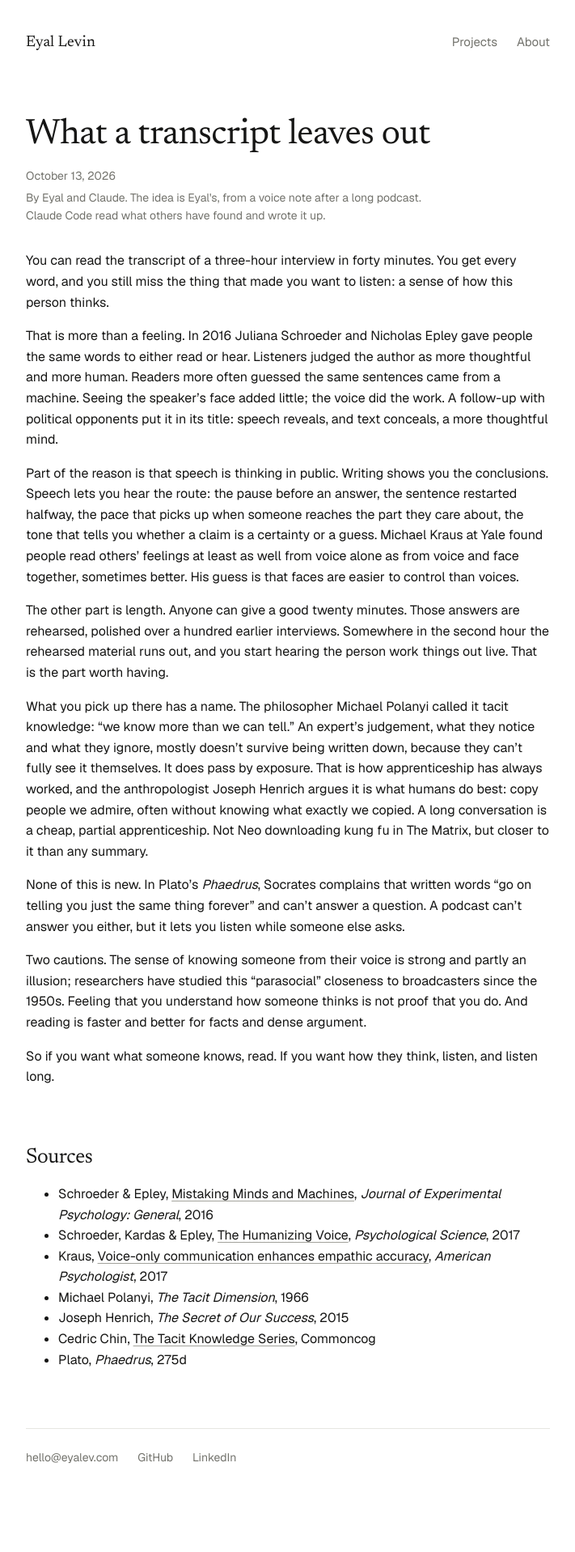
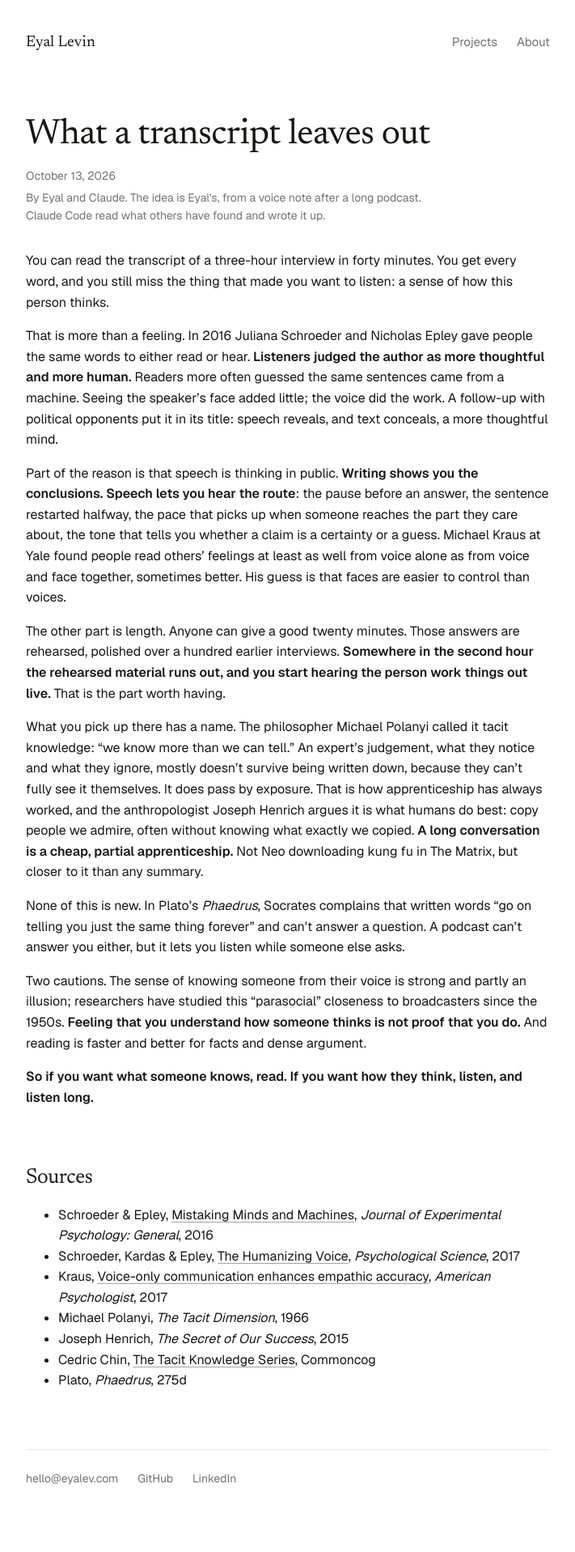
Before and after one commit to eyalev/eyalev.github.io, a Jekyll site: the page built from _with_claude/what-a-transcript-leaves-out.md, in a window 1280 px wide. Shown: the whole page at 81% size, without its empty margins (284-995 px from the left). Built offline with Jekyll 4.4.1, drawn with Linux system fonts in a browser that asks for light colours; before the commit the page ends 1892 px from its top, so only the background shows below that.

Commit message:
with-claude post: bold the key sentence of each section
Loads Geist 600 so bold is a real weight, not synthesized.

Co-Authored-By: Claude Opus 5.5 (1M context) <noreply@anthropic.com>

```diff
--- a/_layouts/default.html
+++ b/_layouts/default.html
@@ -13,7 +13,7 @@
 <meta name="theme-color" content="#121211" media="(prefers-color-scheme: dark)">
 <link rel="preconnect" href="https://fonts.googleapis.com">
 <link rel="preconnect" href="https://fonts.gstatic.com" crossorigin>
-<link rel="stylesheet" href="https://fonts.googleapis.com/css2?family=Geist:wght@400;500&family=Newsreader:opsz,wght@6..72,400;6..72,500&display=swap">
+<link rel="stylesheet" href="https://fonts.googleapis.com/css2?family=Geist:wght@400;500;600&family=Newsreader:opsz,wght@6..72,400;6..72,500&display=swap">
 <link rel="stylesheet" href="/assets/style.css">
 </head>
 <body{% if page.home %} class="home"{% endif %}>
--- a/_with_claude/what-a-transcript-leaves-out.md
+++ b/_with_claude/what-a-transcript-leaves-out.md
@@ -9,19 +9,19 @@ noindex: true
 
 You can read the transcript of a three-hour interview in forty minutes. You get every word, and you still miss the thing that made you want to listen: a sense of how this person thinks.
 
-That is more than a feeling. In 2016 Juliana Schroeder and Nicholas Epley gave people the same words to either read or hear. Listeners judged the author as more thoughtful and more human. Readers more often guessed the same sentences came from a machine. Seeing the speaker's face added little; the voice did the work. A follow-up with political opponents put it in its title: speech reveals, and text conceals, a more thoughtful mind.
+That is more than a feeling. In 2016 Juliana Schroeder and Nicholas Epley gave people the same words to either read or hear. **Listeners judged the author as more thoughtful and more human.** Readers more often guessed the same sentences came from a machine. Seeing the speaker's face added little; the voice did the work. A follow-up with political opponents put it in its title: speech reveals, and text conceals, a more thoughtful mind.
 
-Part of the reason is that speech is thinking in public. Writing shows you the conclusions. Speech lets you hear the route: the pause before an answer, the sentence restarted halfway, the pace that picks up when someone reaches the part they care about, the tone that tells you whether a claim is a certainty or a guess. Michael Kraus at Yale found people read others' feelings at least as well from voice alone as from voice and face together, sometimes better. His guess is that faces are easier to control than voices.
+Part of the reason is that speech is thinking in public. **Writing shows you the conclusions. Speech lets you hear the route**: the pause before an answer, the sentence restarted halfway, the pace that picks up when someone reaches the part they care about, the tone that tells you whether a claim is a certainty or a guess. Michael Kraus at Yale found people read others' feelings at least as well from voice alone as from voice and face together, sometimes better. His guess is that faces are easier to control than voices.
 
-The other part is length. Anyone can give a good twenty minutes. Those answers are rehearsed, polished over a hundred earlier interviews. Somewhere in the second hour the rehearsed material runs out, and you start hearing the person work things out live. That is the part worth having.
+The other part is length. Anyone can give a good twenty minutes. Those answers are rehearsed, polished over a hundred earlier interviews. **Somewhere in the second hour the rehearsed material runs out, and you start hearing the person work things out live.** That is the part worth having.
 
-What you pick up there has a name. The philosopher Michael Polanyi called it tacit knowledge: "we know more than we can tell." An expert's judgement, what they notice and what they ignore, mostly doesn't survive being written down, because they can't fully see it themselves. It does pass by exposure. That is how apprenticeship has always worked, and the anthropologist Joseph Henrich argues it is what humans do best: copy people we admire, often without knowing what exactly we copied. A long conversation is a cheap, partial apprenticeship. Not Neo downloading kung fu in The Matrix, but closer to it than any summary.
+What you pick up there has a name. The philosopher Michael Polanyi called it tacit knowledge: "we know more than we can tell." An expert's judgement, what they notice and what they ignore, mostly doesn't survive being written down, because they can't fully see it themselves. It does pass by exposure. That is how apprenticeship has always worked, and the anthropologist Joseph Henrich argues it is what humans do best: copy people we admire, often without knowing what exactly we copied. **A long conversation is a cheap, partial apprenticeship.** Not Neo downloading kung fu in The Matrix, but closer to it than any summary.
 
 None of this is new. In Plato's *Phaedrus*, Socrates complains that written words "go on telling you just the same thing forever" and can't answer a question. A podcast can't answer you either, but it lets you listen while someone else asks.
 
-Two cautions. The sense of knowing someone from their voice is strong and partly an illusion; researchers have studied this "parasocial" closeness to broadcasters since the 1950s. Feeling that you understand how someone thinks is not proof that you do. And reading is faster and better for facts and dense argument.
+Two cautions. The sense of knowing someone from their voice is strong and partly an illusion; researchers have studied this "parasocial" closeness to broadcasters since the 1950s. **Feeling that you understand how someone thinks is not proof that you do.** And reading is faster and better for facts and dense argument.
 
-So if you want what someone knows, read. If you want how they think, listen, and listen long.
+**So if you want what someone knows, read. If you want how they think, listen, and listen long.**
 
 ## Sources
 
--- a/assets/style.css
+++ b/assets/style.css
@@ -79,6 +79,7 @@ a { color: inherit; text-decoration: underline; text-decoration-color: var(--fai
 @media (hover: hover) { a:hover { color: var(--accent); text-decoration-color: currentColor; } }
 
 p { margin: 0 0 var(--s4); }
+strong, b { font-weight: 600; }
 
 h1, h2 { font-family: var(--serif); font-weight: 400; letter-spacing: -0.015em; text-wrap: balance; }
 h1 { font-size: 44px; line-height: 1.05; margin: 0 0 var(--s4); }
```
Also changed, not shown: DESIGN.md (+1 -1 lines).
